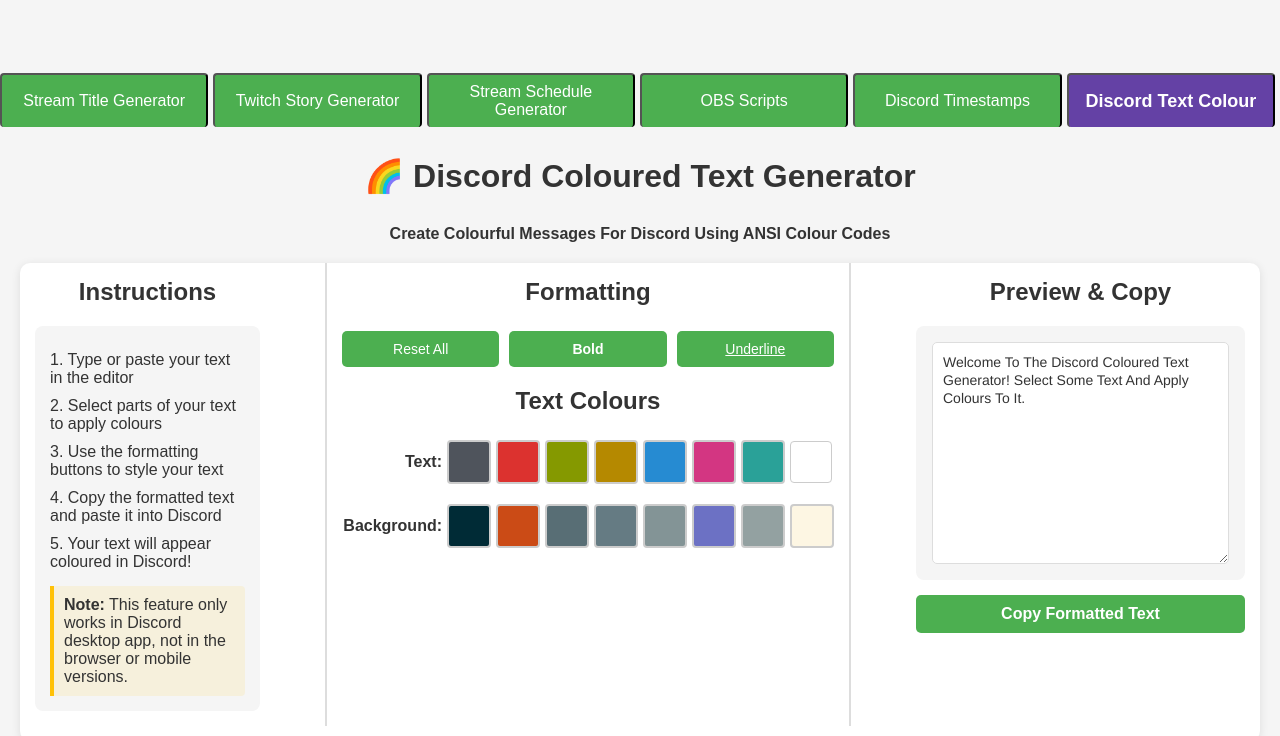
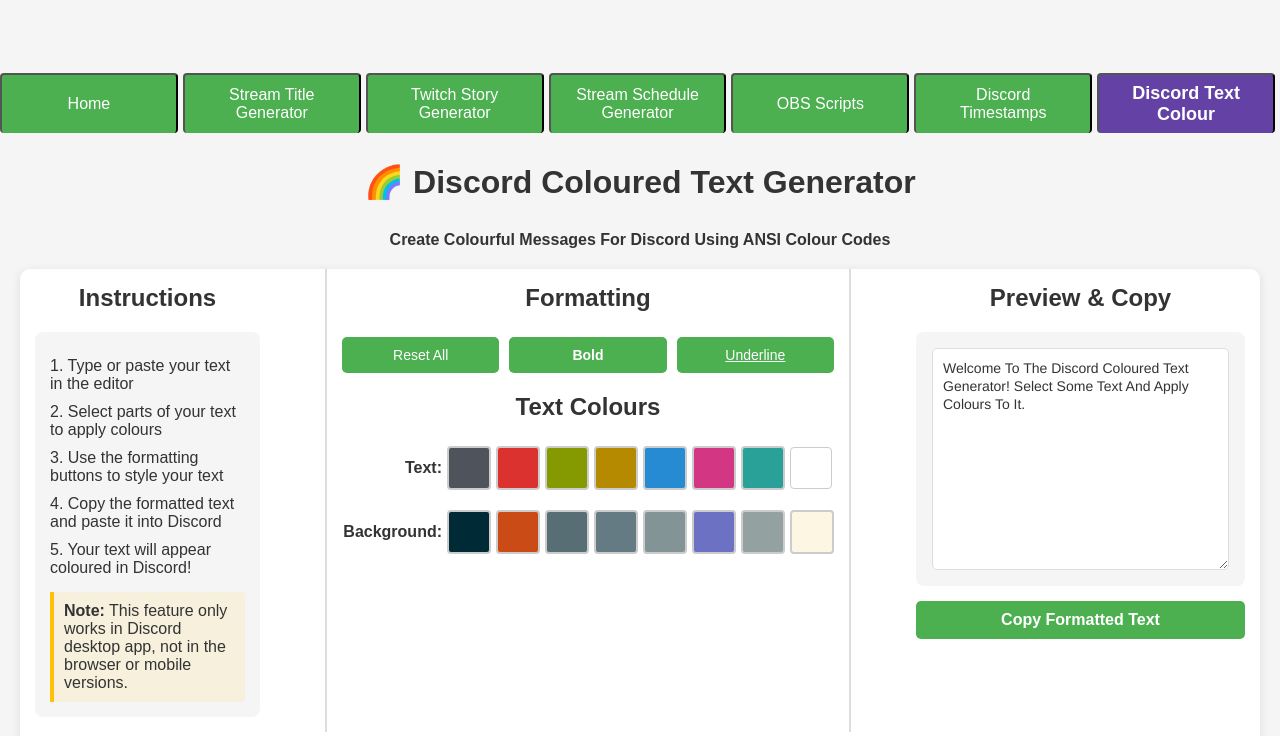
Before and after one commit to rearsilvergaming/Streamer-Tools, a website: page docs/discord-text-colour.html in a window 1280 px wide. Shown: the part 218-954 px from the top of the page. Drawn offline with Linux system fonts and the light colour scheme.

Commit message:
Update discord-text-colour.html

```diff
--- a/docs/discord-text-colour.html
+++ b/docs/discord-text-colour.html
@@ -38,6 +38,14 @@
     </div>
 
     <div class="menus">
+      <button
+        id="home"
+        class="menu"
+        onclick="window.location.href='Stream Schedule Generator.html';"
+      >
+        Home
+      </button>
+
       <button
         id="stream-title-generator"
         class="menu"
```
